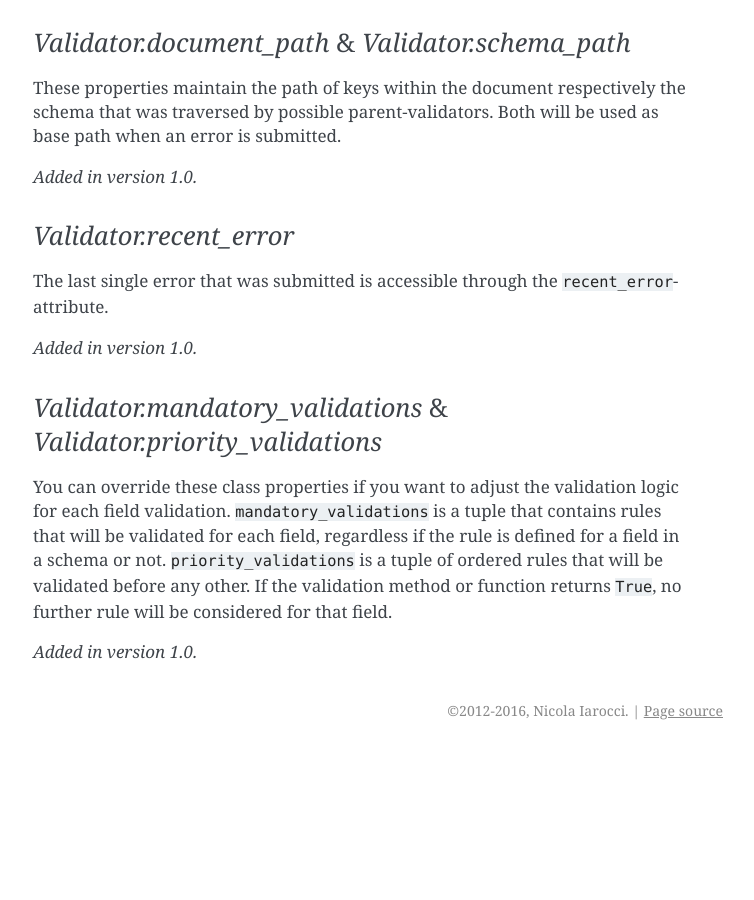
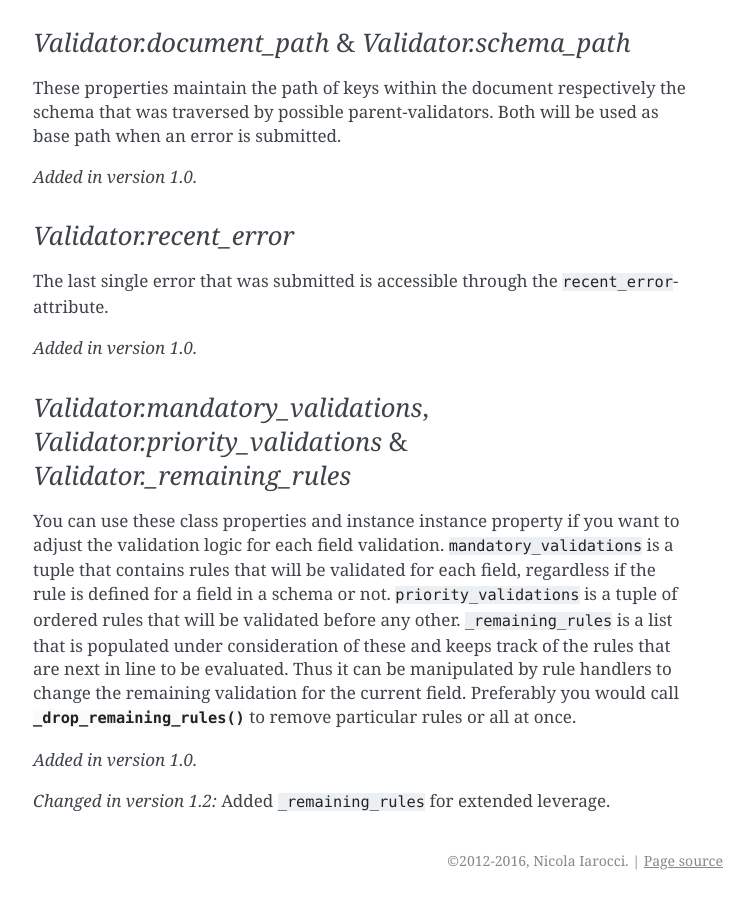
Before and after one commit to pyeve/cerberus, a Sphinx documentation site: the page built from docs/customize.rst, in a window 1280 px wide and 900 px high, scrolled down 5920 px. Shown: the whole window, without its empty margins (387-1141 px from the left). Built offline with Sphinx 7.4.7, drawn with Linux system fonts in a browser that asks for light colours; comment, search, counter and statistics services are not loaded; before the commit the page ends 6670 px from its top, so only the background shows below that; some of the changed text lies outside the part shown.

Commit message:
Adds a _remaining_rules property to Validator
this allows rule handlers to manipulate which rules will be
evaluated subsequently.
this is only viable during validation.

Fixes #306.

```diff
--- a/docs/customize.rst
+++ b/docs/customize.rst
@@ -310,16 +310,24 @@ The last single error that was submitted is accessible through the
 
 .. versionadded:: 1.0
 
-`Validator.mandatory_validations` & `Validator.priority_validations`
-~~~~~~~~~~~~~~~~~~~~~~~~~~~~~~~~~~~~~~~~~~~~~~~~~~~~~~~~~~~~~~~~~~~~
+`Validator.mandatory_validations`, `Validator.priority_validations` & `Validator._remaining_rules`
+~~~~~~~~~~~~~~~~~~~~~~~~~~~~~~~~~~~~~~~~~~~~~~~~~~~~~~~~~~~~~~~~~~~~~~~~~~~~~~~~~~~~~~~~~~~~~~~~~~
 
-You can override these class properties if you want to adjust the validation
-logic for each field validation.
+You can use these class properties and instance instance property if you want
+to adjust the validation logic for each field validation.
 ``mandatory_validations`` is a tuple that contains rules that will be validated
 for each field, regardless if the rule is defined for a field in a schema or
 not.
 ``priority_validations`` is a tuple of ordered rules that will be validated
-before any other. If the validation method or function returns ``True``, no
-further rule will be considered for that field.
+before any other.
+``_remaining_rules`` is a list that is populated under consideration of these
+and keeps track of the rules that are next in line to be evaluated. Thus it can
+be manipulated by rule handlers to change the remaining validation for the
+current field.
+Preferably you would call :meth:`~cerberus.Validator._drop_remaining_rules`
+to remove particular rules or all at once.
 
 .. versionadded:: 1.0
+
+.. versionchanged:: 1.2
+    Added ``_remaining_rules`` for extended leverage.
```
Also changed, not shown: docs/api.rst (+7 -6 lines), 2 other files.
